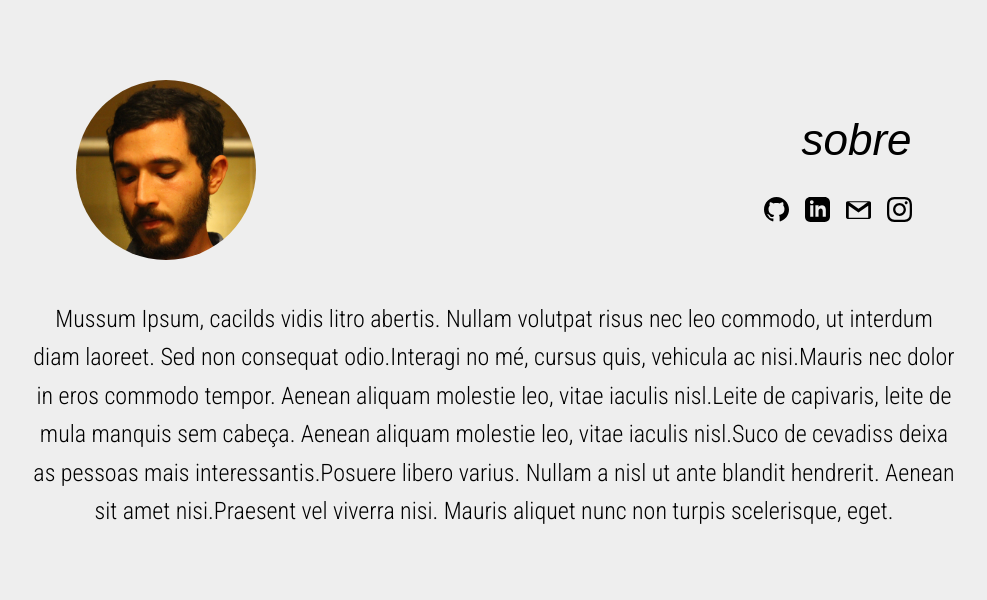
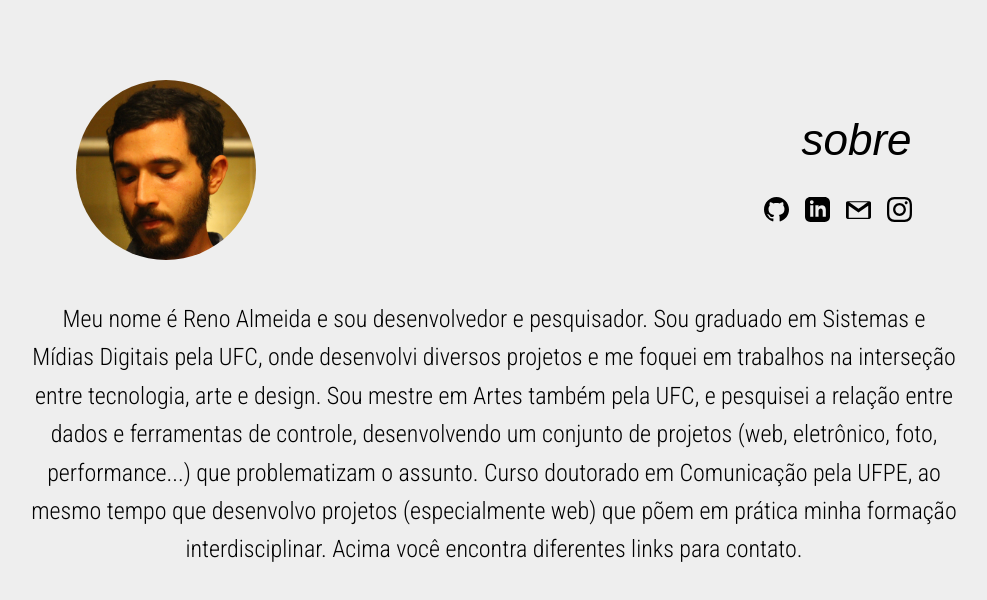
Before and after one commit to renoeno/portfolio-next, a Next.js app: page /about in a window 1280 px wide. Shown: the top 600 px of the page, without its empty margins (146-1133 px from the left). Built offline with nearby package versions, Linux system fonts and the light colour scheme; a web font is replaced by a local one.

Commit message:
Adicionou descrição no about

```diff
--- a/pages/about.js
+++ b/pages/about.js
@@ -23,15 +23,15 @@ const About = () => {
         </div>
       </div>
       <p className="content-text">
-        Mussum Ipsum, cacilds vidis litro abertis. Nullam volutpat risus nec leo
-        commodo, ut interdum diam laoreet. Sed non consequat odio.Interagi no
-        mé, cursus quis, vehicula ac nisi.Mauris nec dolor in eros commodo
-        tempor. Aenean aliquam molestie leo, vitae iaculis nisl.Leite de
-        capivaris, leite de mula manquis sem cabeça. Aenean aliquam molestie
-        leo, vitae iaculis nisl.Suco de cevadiss deixa as pessoas mais
-        interessantis.Posuere libero varius. Nullam a nisl ut ante blandit
-        hendrerit. Aenean sit amet nisi.Praesent vel viverra nisi. Mauris
-        aliquet nunc non turpis scelerisque, eget.
+        Meu nome é Reno Almeida e sou desenvolvedor e pesquisador. Sou graduado
+        em Sistemas e Mídias Digitais pela UFC, onde desenvolvi diversos
+        projetos e me foquei em trabalhos na interseção entre tecnologia, arte e
+        design. Sou mestre em Artes também pela UFC, e pesquisei a relação entre
+        dados e ferramentas de controle, desenvolvendo um conjunto de projetos
+        (web, eletrônico, foto, performance...) que problematizam o assunto.
+        Curso doutorado em Comunicação pela UFPE, ao mesmo tempo que desenvolvo
+        projetos (especialmente web) que põem em prática minha formação
+        interdisciplinar. Acima você encontra diferentes links para contato.
       </p>
     </div>
   );
```
